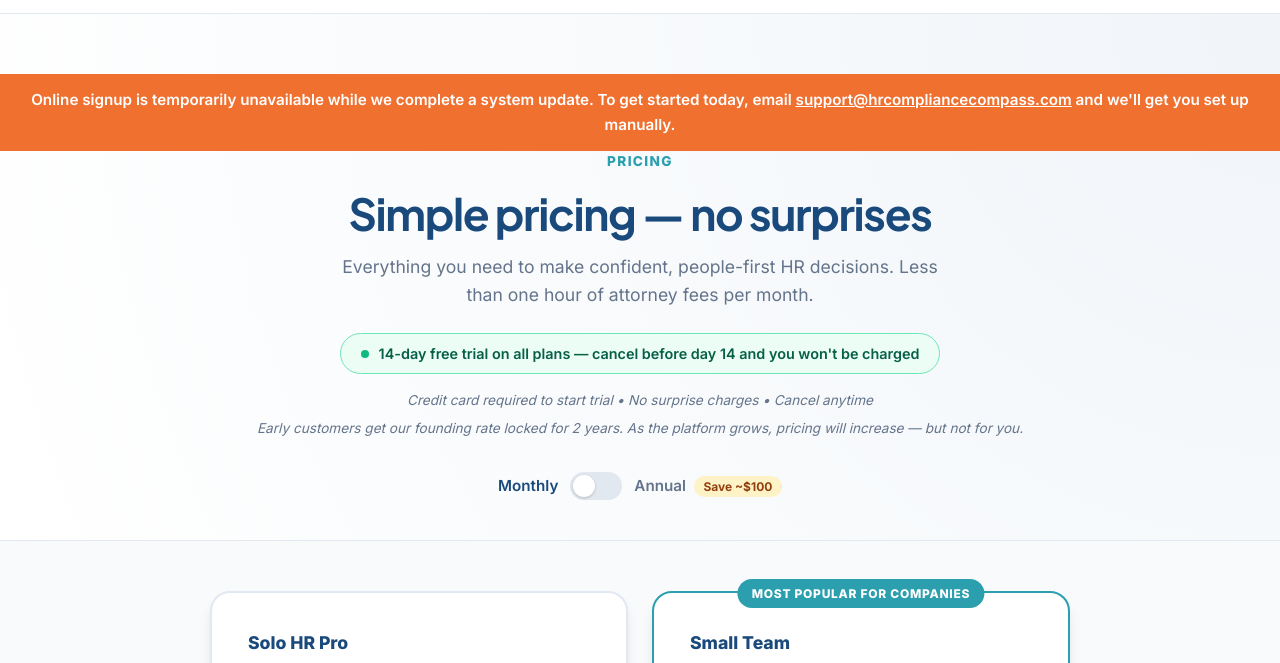
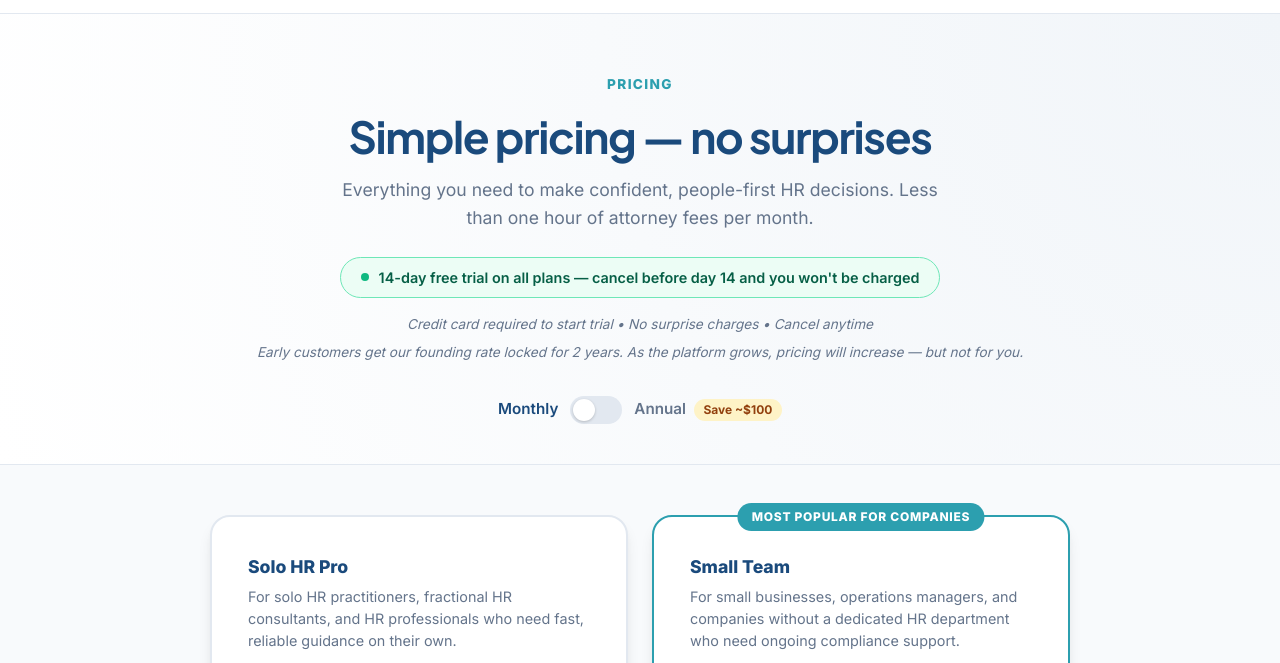
Before and after one commit to Jeannetteyork2026/hrcc-marketing, a plain HTML site: page pricing.HTML in a window 1280 px wide. Shown: the part 70-733 px from the top of the page. Drawn offline with Linux system fonts and the light colour scheme.

Commit message:
Remove temporary signup notice from pricing page

```diff
--- a/pricing.HTML
+++ b/pricing.HTML
@@ -203,12 +203,6 @@
   </div>
 
   <section class="hero">
-    <div style="background:#f07030; color:#fff; text-align:center; padding:14px 20px; font-size:0.95rem; font-weight:600;">
-      Online signup is temporarily unavailable while we complete a system update.
-      To get started today, email
-      <a href="mailto:support@hrcompliancecompass.com" style="color:#fff; text-decoration:underline;">
-      support@hrcompliancecompass.com</a> and we'll get you set up manually.
-    </div>
     <div class="container">
       <div class="kicker">Pricing</div>
       <h1 class="h1">Simple pricing — no surprises</h1>
```
